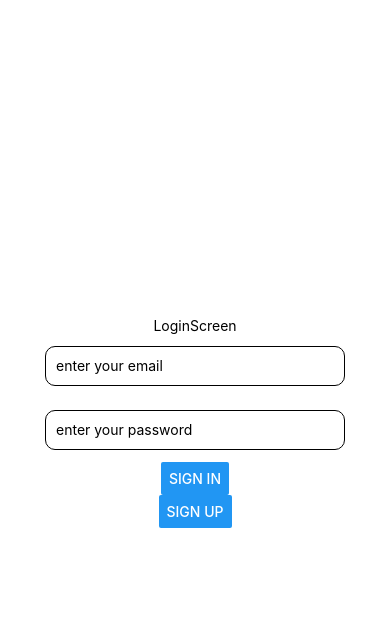
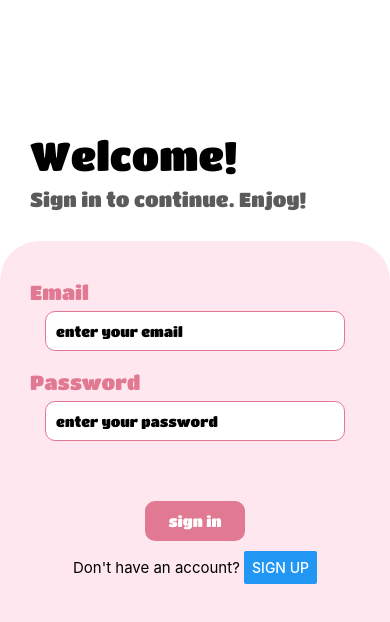
Before and after one commit to jetdoh/ranmeal-mvp, a React Native app: screen / in a window 390 px wide. Shown: the top 622 px of the page. Built offline with nearby package versions, Linux system fonts and the light colour scheme; no server answers.

Commit message:
add signIn / signUp screen with style

```diff
--- a/App.js
+++ b/App.js
@@ -98,6 +98,7 @@ export default function App() {
 
   return (
     <NavigationContainer>
+      {/* edit this later */}
       {!user ? <Login/> : <MyTabs />}
     </NavigationContainer>
   );
--- a/screens/LoginScreen.js
+++ b/screens/LoginScreen.js
@@ -1,5 +1,15 @@
-import { View, SafeAreaView, Text, TextInput, Button, StyleSheet } from "react-native";
-import React, { useState, useEffect } from "react";
+import {
+  View,
+  SafeAreaView,
+  Text,
+  TextInput,
+  Button,
+  StyleSheet,
+  TouchableOpacity,
+  Dimensions,
+} from "react-native";
+import React, { useState } from "react";
+import { useFonts } from "expo-font";
 
 //firebase database
 import { auth, database } from "../firebaseConfig";
@@ -11,34 +21,112 @@ import {
   onSnapshot,
 } from "firebase/firestore";
 //firebase auth
-import { createUserWithEmailAndPassword, signInWithEmailAndPassword } from "firebase/auth";
+import {
+  createUserWithEmailAndPassword,
+  signInWithEmailAndPassword,
+} from "firebase/auth";
+
+//use Stack navigation
+import { NavigationContainer, useNavigation } from "@react-navigation/native";
+import { createNativeStackNavigator } from "@react-navigation/native-stack";
 
 
 const LoginScreen = () => {
-    const [email, setEmail] = useState('');
-    const [password, setPassword] = useState('');
+
+  const Stack = createNativeStackNavigator();
+  const navigation = useNavigation();
+  //load fonts
+  const [fontsLoaded] = useFonts({
+    "TitanOne-Regular": require("../assets/fonts/TitanOne-Regular.ttf"),
+  });
+
+  if (!fontsLoaded) {
+    return null;
+  }
+
+  const SignIn = () => {
+    const [email, setEmail] = useState("");
+    const [password, setPassword] = useState("");
 
     //sign in
     const signIn = async () => {
-        try{
-            const usersCredential = await signInWithEmailAndPassword(auth, email, password);
+      try {
+        const usersCredential = await signInWithEmailAndPassword(
+          auth,
+          email,
+          password
+        );
         const user = usersCredential.user; //we don't use this user object for now
-            alert('signed in successfully');
+        alert("signed in successfully");
       } catch (error) {
         console.log(error);
         alert(error);
       }
-    }
+    };
+
+    return (
+      <SafeAreaView style={styles.container}>
+        <View style={styles.headerContainer}>
+          <Text style={styles.header}>Welcome!</Text>
+            <Text style={styles.subHeader}>Sign in to continue. Enjoy!</Text>
+        </View>
+        <View style={styles.contentContainter}>
+          <Text style={styles.title}>Email</Text>
+          <TextInput
+            style={styles.input}
+            value={email}
+            placeholder="enter your email"
+            onChangeText={(text) => setEmail(text)}
+          />
+          <Text style={styles.title}>Password</Text>
+          <TextInput
+            style={styles.input}
+            value={password}
+            placeholder="enter your password"
+            onChangeText={(text) => setPassword(text)}
+          />
+          <TouchableOpacity style={styles.loginButton} onPress={signIn}>
+            <Text style={styles.buttonText}>sign in</Text>
+          </TouchableOpacity>
+          <View
+            style={{
+              alignItems: "center",
+              justifyContent: "center",
+              flexDirection: "row",
+            }}
+          >
+            <Text style={styles.signUpText}>Don't have an account? </Text>
+            <Button
+              title="Sign Up"
+              onPress={() => {
+                navigation.navigate("SignUp");
+              }}
+            />
+          </View>
+        </View>
+      </SafeAreaView>
+    );
+  };
+
+  const SignUp = () => {
+    const [email, setEmail] = useState("");
+    const [password, setPassword] = useState("");
+    const [secondPassword, setSecondPassword] = useState("");
 
     //sign up
     const signUp = async () => {
-        try{
-            const usersCredential = await createUserWithEmailAndPassword(auth, email, password);
+      if (password === secondPassword) {
+        try {
+          const usersCredential = await createUserWithEmailAndPassword(
+            auth,
+            email,
+            password
+          );
           const user = usersCredential.user;
 
           //add user to database
-            const usersCollection = collection(database, "users")
-            const docRef = doc(usersCollection, user.uid)
+          const usersCollection = collection(database, "users");
+          const docRef = doc(usersCollection, user.uid);
           await setDoc(docRef, {
             email: email,
             uid: user.uid,
@@ -46,39 +134,81 @@ const LoginScreen = () => {
               calories: 700,
               protein: 30,
               fat: 20,
-                }
+            },
           });
-            alert('signed up successfully');
-
+          alert("signed up successfully");
         } catch (error) {
           console.log(error);
           alert(error);
         }
+      } else {
+        alert("passwords don't match");
       }
-
-    // //check if user is logged in
-    // useEffect(() => {
-    //     const unsubscribe = auth.onAuthStateChanged((user) => {
-    //         if(user){
-    //             console.log(user);
-    //         } else {
-    //             console.log('user is logged out');
-    //         }
-    //     });
-    //     return unsubscribe;
-    // }, []);
-// do we need this useEffect?
-
+    };
 
     return (
-    <SafeAreaView style = {styles.container}>
-      <Text>LoginScreen</Text>
-      <TextInput style = {styles.input} value = {email} placeholder="enter your email" onChangeText={(text) => setEmail(text)}/>
-      <TextInput style = {styles.input} value = {password} placeholder="enter your password" onChangeText={(text) => setPassword(text)}/>
-        <Button title = "Sign In" onPress = {signIn}/>
-        <Button title = "Sign Up" onPress = {signUp}/>
+      <SafeAreaView style={styles.container}>
+        <View style={styles.headerContainer}>
+          <Text style={styles.header}>Hello!</Text>
+          <Text style={styles.subHeader}>Sign up to get started</Text>
+        </View>
+        <View style={styles.contentContainter}>
+          <Text style={styles.title}>Email</Text>
+          <TextInput
+            style={styles.input}
+            value={email}
+            placeholder="enter your email"
+            onChangeText={(text) => setEmail(text)}
+          />
+          <Text style={styles.title}>Password</Text>
+          <TextInput
+            style={styles.input}
+            value={password}
+            placeholder="enter your password"
+            onChangeText={(text) => setPassword(text)}
+          />
+          <TextInput
+            style={[styles.input, { marginTop: 0 }]}
+            value={secondPassword}
+            placeholder="enter your password again"
+            onChangeText={(text) => setSecondPassword(text)}
+          />
+          <TouchableOpacity style={styles.loginButton} onPress={signUp}>
+            <Text style={styles.buttonText}>sign up</Text>
+          </TouchableOpacity>
+          <View
+            style={{
+              alignItems: "center",
+              justifyContent: "center",
+              flexDirection: "row",
+            }}
+          >
+            <Text style={styles.signUpText}>Already have an account? </Text>
+            <Button
+              title="Sign in"
+              onPress={() => {
+                navigation.navigate("SignIn");
+              }}
+            />
+          </View>
+        </View>
       </SafeAreaView>
     );
+  };
+
+  const MyStack = () => {
+    return (
+      <Stack.Navigator
+        initialRouteName="SignIn"
+        screenOptions={{ headerShown: false }}
+      >
+        <Stack.Screen name="SignIn" component={SignIn} />
+        <Stack.Screen name="SignUp" component={SignUp} />
+      </Stack.Navigator>
+    );
+  };
+
+  return <MyStack />;
 };
 
 export default LoginScreen;
@@ -86,17 +216,73 @@ export default LoginScreen;
 const styles = StyleSheet.create({
   container: {
     flex: 1,
-        alignItems: 'center',
-        justifyContent: 'center',
-        backgroundColor: '#fff',
+    alignItems: "center",
+    justifyContent: "center",
+    backgroundColor: "#fff",
   },
   input: {
     width: 300,
     height: 40,
-        margin: 12,
+    marginTop: 7,
+    marginBottom: 10,
     borderWidth: 1,
+    borderColor: "#E17992",
     borderRadius: 10,
     padding: 10,
-        backgroundColor: '#fff',
+    backgroundColor: "#fff",
+    fontFamily: "TitanOne-Regular",
+  },
+  headerContainer: {
+    flex: 1,
+    padding: 30,
+    width: "100%",
+    alignItems: "flex-start",
+    justifyContent: "flex-end",
+  },
+  contentContainter: {
+    flex: 3,
+    paddingVertical: 30,
+    width: "100%",
+    backgroundColor: "#FFE7EF",
+    alignItems: "center",
+    justifyContent: "flex-start",
+    borderTopRightRadius: 40,
+    borderTopLeftRadius: 40,
+  },
+  header: {
+    fontSize: 40,
+    fontFamily: "TitanOne-Regular",
+  },
+  subHeader: {
+    marginTop: 10,
+    fontSize: 20,
+    fontFamily: "TitanOne-Regular",
+    color: "#5B5B5B",
+  },
+  title: {
+    fontSize: 20,
+    fontFamily: "TitanOne-Regular",
+    color: "#E17992",
+    alignSelf: "flex-start",
+    marginTop: 10,
+    marginLeft: 30,
+  },
+  loginButton: {
+    width: 100,
+    height: 40,
+    backgroundColor: "#E17992",
+    borderRadius: 10,
+    alignItems: "center",
+    justifyContent: "center",
+    marginTop: 50,
+    marginBottom: 10,
+  },
+  buttonText: {
+    fontSize: 15,
+    fontFamily: "TitanOne-Regular",
+    color: "#fff",
+  },
+  signUpText: {
+    fontSize: 15,
   },
 });
```
Lines whose indentation alone changed are shown as unchanged.
